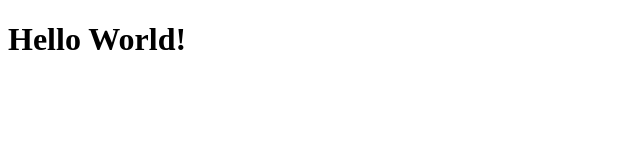
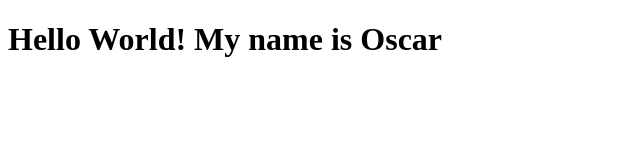
Before and after one commit to oscarjsoto/oscarjsoto.github.io, a plain HTML site: page index.html in a window 1280 px wide. Shown: the whole page, without its empty margins (0-640 px from the left). Drawn offline with Linux system fonts and the light colour scheme.

Commit message:
Testing Development Mode

```diff
--- a/index.html
+++ b/index.html
@@ -5,11 +5,11 @@
 		<meta charset="UTF-8">
 		<meta http-equiv="X-UA-Compatible" content="IE=edge">
 		<meta name="viewport" content="width=device-width, initial-scale=1.0">
-		<title>Document</title>
+		<title>Oscar Soto</title>
 	</head>
 
 	<body>
-		<h1>Hello World!</h1>
+		<h1>Hello World! My name is Oscar</h1>
 	</body>
 
 </html>
```
